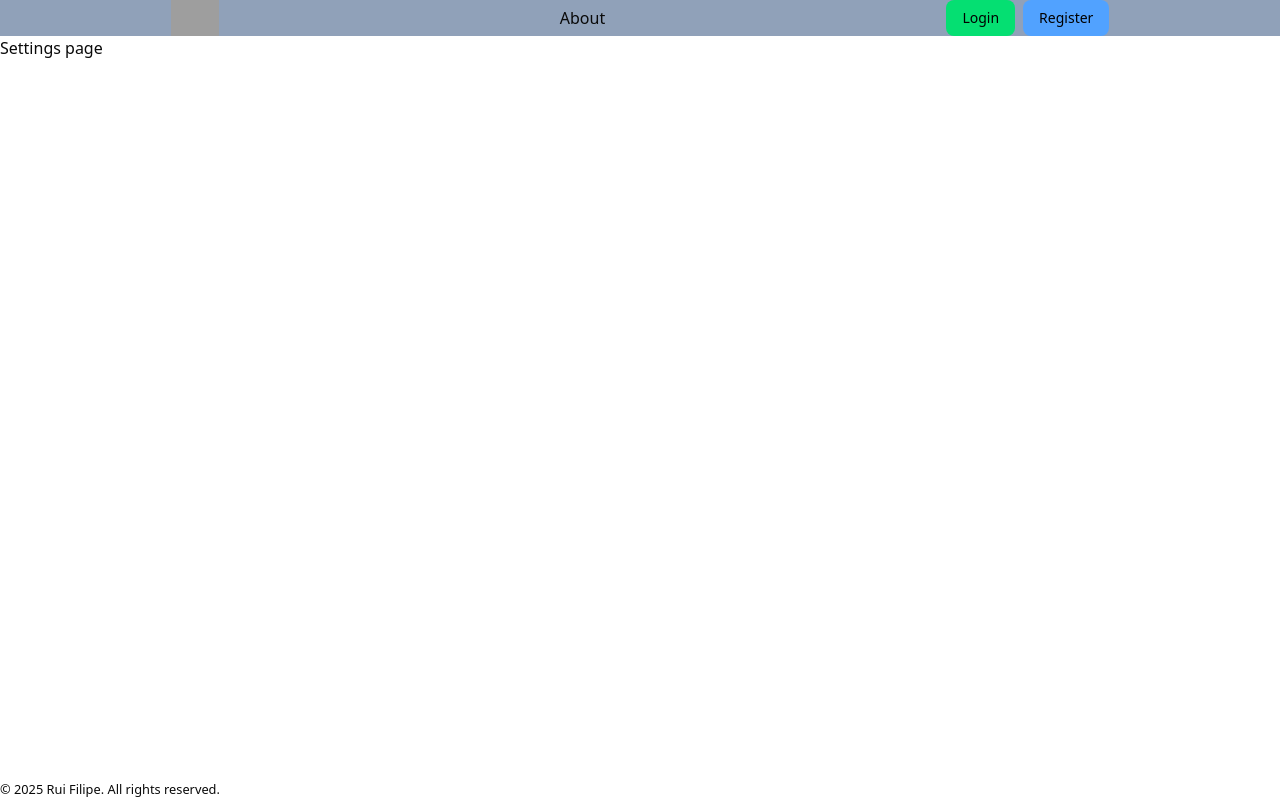
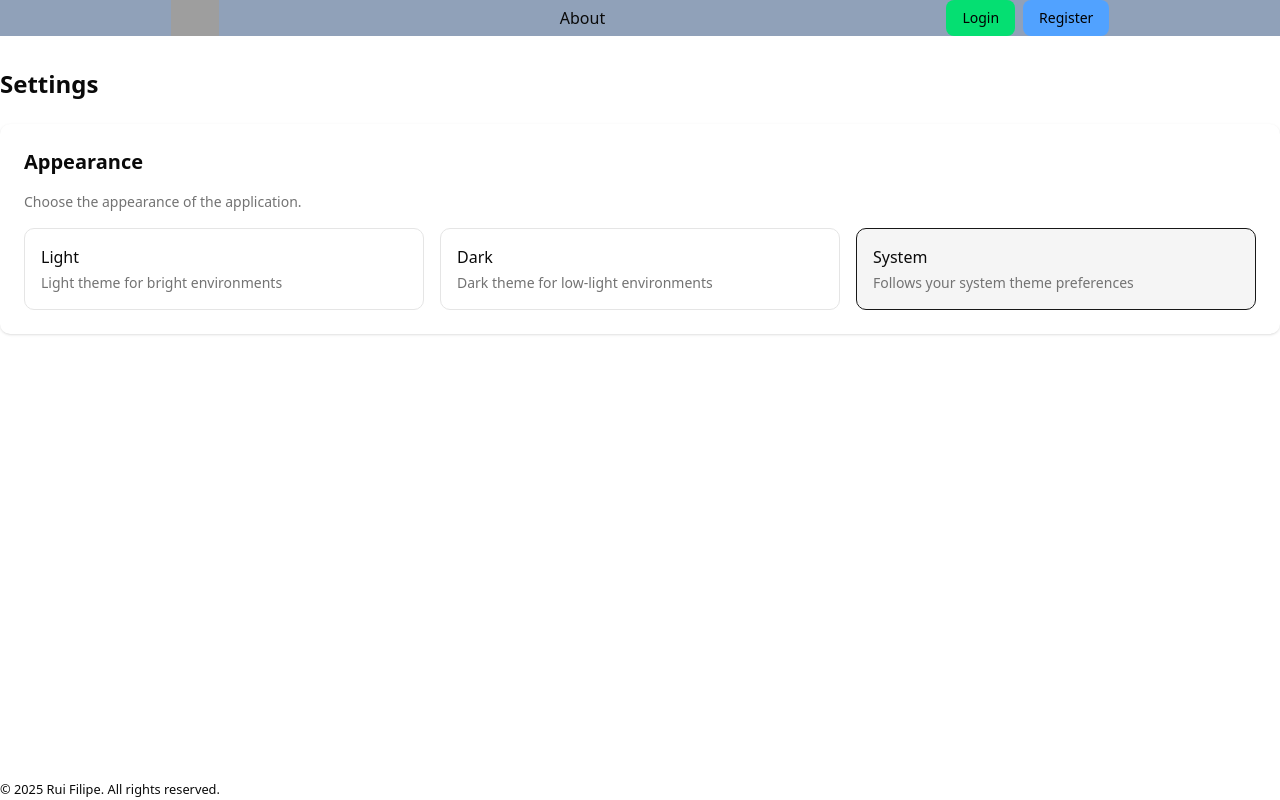
Before and after one commit to RuiMNFilipe/kanban_board, a Next.js app: page /settings in a window 1280 px wide. Built offline with nearby package versions, Linux system fonts and the light colour scheme; no server answers; grey boxes are pictures that could not be loaded.

Commit message:
add theming

```diff
--- a/app/layout.tsx
+++ b/app/layout.tsx
@@ -4,6 +4,7 @@ import "./globals.css";
 import Navbar from "@/components/custom/Navbar";
 import { auth } from "@/lib/auth";
 import Footer from "@/components/custom/Footer";
+import { ThemeProvider } from "@/providers/ThemeProvider";
 
 const geistSans = Geist({
   variable: "--font-geist-sans",
@@ -32,9 +33,11 @@ export default async function RootLayout({
       <body
         className={`${geistSans.variable} ${geistMono.variable} antialiased flex flex-col min-h-screen`}
       >
-        <Navbar session={session} />
-        <main className="flex-grow">{children}</main>
-        <Footer />
+        <ThemeProvider>
+          <Navbar session={session} />
+          <main className="flex-grow">{children}</main>
+          <Footer />
+        </ThemeProvider>
       </body>
     </html>
   );
--- a/app/settings/page.tsx
+++ b/app/settings/page.tsx
@@ -1,5 +1,15 @@
 "use client";
 
+import { ThemeSettings } from "@/components/settings/ThemeSettings";
+
 export default function SettingsPage() {
-  return <h1>Settings page</h1>;
+  return (
+    <div className="container mx-auto py-8">
+      <h1 className="text-2xl font-bold mb-6">Settings</h1>
+      <div className="bg-card rounded-lg p-6 shadow-sm">
+        <h2 className="text-xl font-semibold mb-4">Appearance</h2>
+        <ThemeSettings />
+      </div>
+    </div>
+  );
 }
--- /dev/null
+++ b/components/settings/ThemeSettings.tsx
@@ -0,0 +1,66 @@
+"use client";
+
+import { useTheme } from "@/providers/ThemeProvider";
+import { useEffect, useState } from "react";
+
+type ThemeOptions = {
+  value: "light" | "dark" | "system";
+  label: string;
+  description: string;
+};
+
+const themeOptions: ThemeOptions[] = [
+  {
+    value: "light",
+    label: "Light",
+    description: "Light theme for bright environments",
+  },
+  {
+    value: "dark",
+    label: "Dark",
+    description: "Dark theme for low-light environments",
+  },
+  {
+    value: "system",
+    label: "System",
+    description: "Follows your system theme preferences",
+  },
+];
+
+export function ThemeSettings() {
+  const { theme, setTheme } = useTheme();
+  const [mounted, setMounted] = useState(false);
+
+  useEffect(() => {
+    setMounted(true);
+  }, []);
+
+  if (!mounted) return null;
+
+  return (
+    <div className="space-y-4">
+      <p className="text-sm text-muted-foreground">
+        Choose the appearance of the application.
+      </p>
+
+      <div className="grid grid-cols-1 sm:grid-cols-3 gap-4">
+        {themeOptions.map((option) => (
+          <div
+            key={option.value}
+            className={`border rounded-lg p-4 cursor-pointer transition-all ${
+              theme === option.value
+                ? "border-primary bg-secondary"
+                : "hover:border-primary/50"
+            }`}
+            onClick={() => setTheme(option.value)}
+          >
+            <div className="font-medium mb-1">{option.label}</div>
+            <div className="text-sm text-muted-foreground">
+              {option.description}
+            </div>
+          </div>
+        ))}
+      </div>
+    </div>
+  );
+}
--- /dev/null
+++ b/hooks/useLocalStorage.ts
@@ -0,0 +1,36 @@
+"use client";
+
+import { useEffect, useState } from "react";
+
+export function useLocalStorage<T>(
+  key: string,
+  initialValue: T
+): [T, (value: T) => void] {
+  const [storedValue, setStoredValue] = useState<T>(initialValue);
+
+  useEffect(() => {
+    try {
+      const item = window.localStorage.getItem(key);
+
+      if (item) {
+        setStoredValue(JSON.parse(item));
+      }
+    } catch (error) {
+      console.error(error);
+    }
+  }, [key]);
+
+  const setValue = (value: T) => {
+    try {
+      setStoredValue(value);
+
+      if (typeof window !== "undefined") {
+        window.localStorage.setItem(key, JSON.stringify(value));
+      }
+    } catch (error) {
+      console.error(error);
+    }
+  };
+
+  return [storedValue, setValue];
+}
--- /dev/null
+++ b/providers/ThemeProvider.tsx
@@ -0,0 +1,69 @@
+"use client";
+
+import { useLocalStorage } from "@/hooks/useLocalStorage";
+import { createContext, useContext, useEffect, useState } from "react";
+
+type Theme = "light" | "dark" | "system";
+
+type ThemeProviderProps = {
+  children: React.ReactNode;
+  defaultTheme?: Theme;
+};
+
+type ThemeProviderState = {
+  theme: Theme;
+  setTheme: (theme: Theme) => void;
+};
+
+const initialState: ThemeProviderState = {
+  theme: "system",
+  setTheme: () => null,
+};
+
+const ThemeProviderContext = createContext<ThemeProviderState>(initialState);
+
+export function ThemeProvider({
+  children,
+  defaultTheme = "system",
+}: ThemeProviderProps) {
+  const [theme, setTheme] = useLocalStorage<Theme>("theme", defaultTheme);
+
+  useEffect(() => {
+    const root = window.document.documentElement;
+
+    root.classList.remove("light", "dark");
+
+    if (theme === "system") {
+      const systemTheme = window.matchMedia("(prefers-color-scheme: dark)")
+        .matches
+        ? "dark"
+        : "light";
+
+      root.classList.add(systemTheme);
+      return;
+    }
+
+    root.classList.add(theme);
+  }, [theme]);
+
+  const value = {
+    theme,
+    setTheme,
+  };
+
+  return (
+    <ThemeProviderContext.Provider value={value}>
+      {children}
+    </ThemeProviderContext.Provider>
+  );
+}
+
+export const useTheme = () => {
+  const context = useContext(ThemeProviderContext);
+
+  if (context === undefined) {
+    throw new Error("useTheme must be used within a ThemeProvider.");
+  }
+
+  return context;
+};
```
